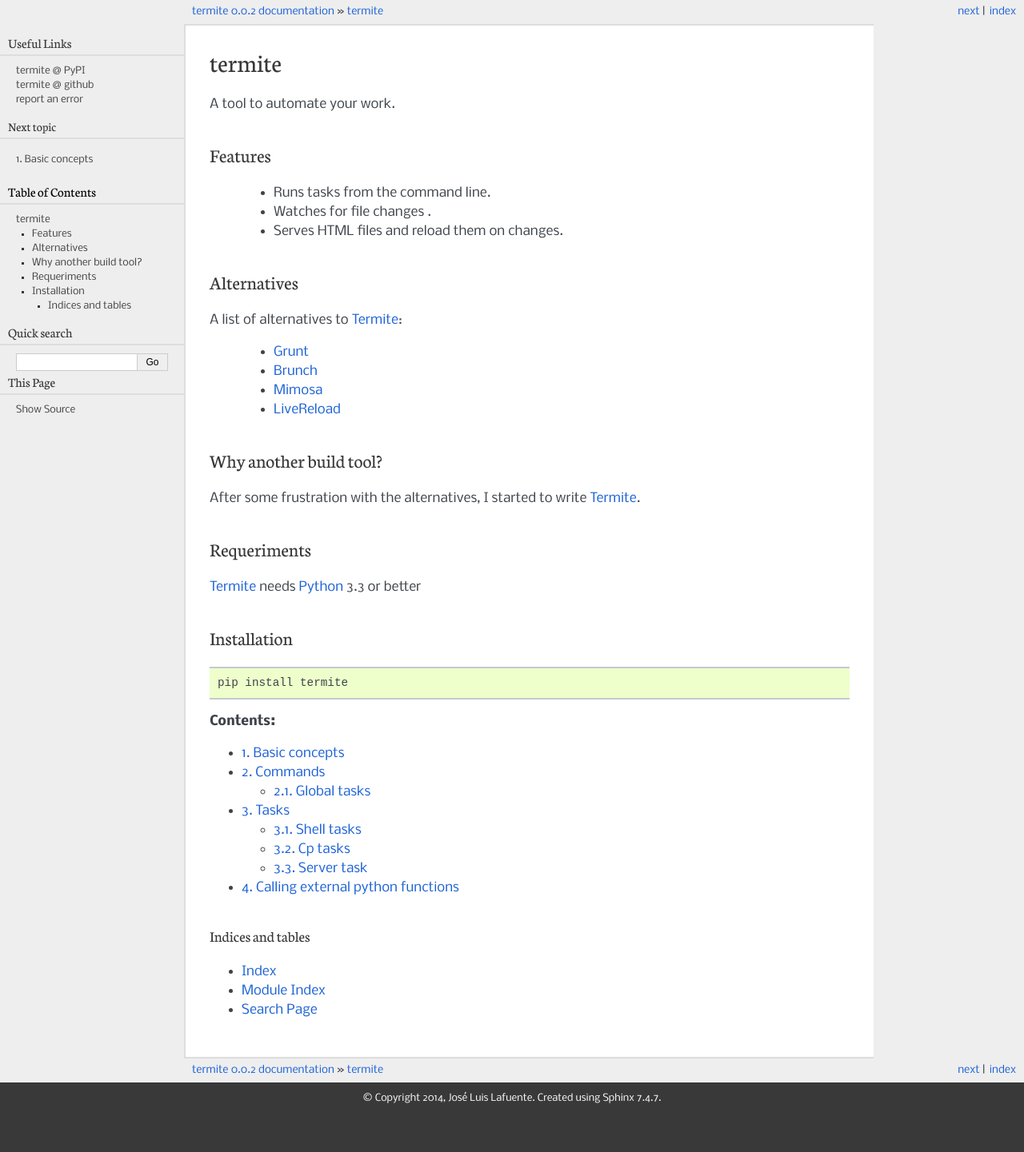
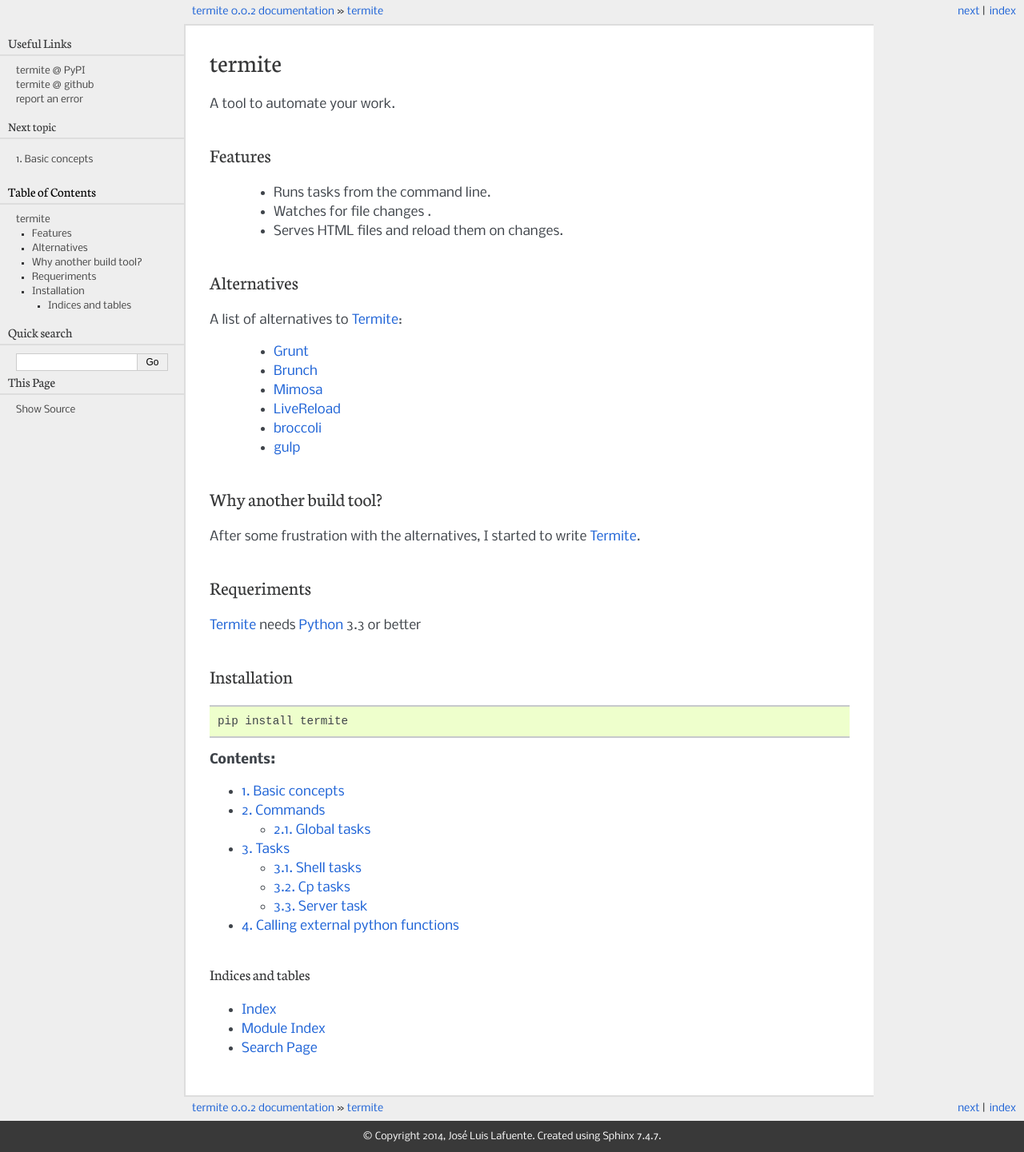
Before and after one commit to jlesquembre/termite, a Sphinx documentation site: the page built from docs/source/index.rst, in a window 1280 px wide. Shown: the whole page at 80% size. Built offline with Sphinx 7.4.7, drawn with Linux system fonts in a browser that asks for light colours; formulas are drawn with MathJax 3; before the commit the page ends 1393 px from its top, so only the background shows below that.

Commit message:
Update index.rst
Added new tools

```diff
--- a/docs/source/index.rst
+++ b/docs/source/index.rst
@@ -28,6 +28,10 @@
     - `Mimosa`_
 
     - `LiveReload`_
+
+    - `broccoli`_
+
+    - `gulp`_
 
 
 
```
